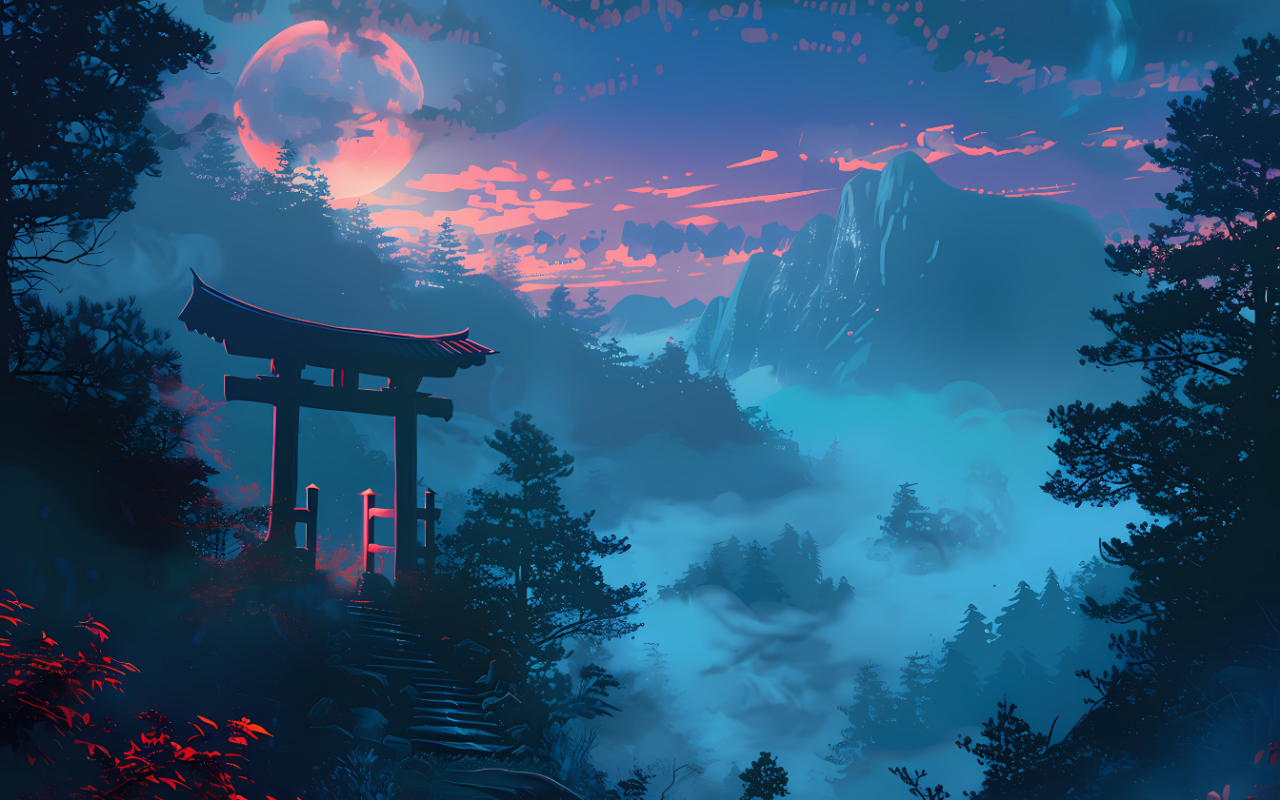
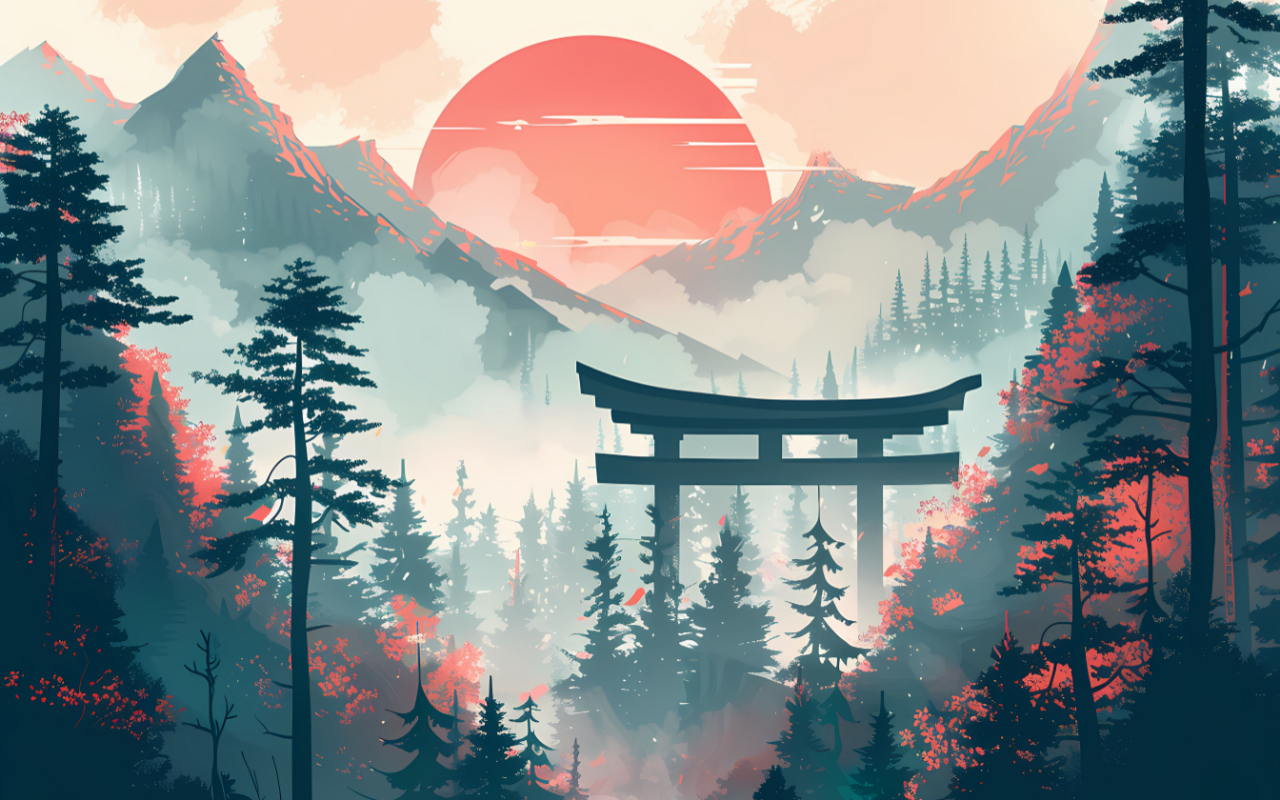
Before and after one commit to BrackListed/Gacha-game, a React (Vite) app: page /Duels in a window 1280 px wide. Before the commit this address had no page. Built offline with nearby package versions, Linux system fonts and the light colour scheme.

Commit message:
Finished storage system and added link to Duels page

```diff
--- a/src/App.tsx
+++ b/src/App.tsx
@@ -4,6 +4,7 @@ import { BrowserRouter } from "react-router-dom";
 import { Routes } from "react-router-dom";
 import { Route } from "react-router-dom";
 import { Storage } from "./Pages/Storage";
+import { Duels } from "./Pages/Duels";
 
 
 type Character ={
@@ -11,6 +12,7 @@ type Character ={
   Atk: number;
   Def: number;
   img: string;
+  id: number;
 }
 
 export default function App(){
@@ -24,12 +26,20 @@ export default function App(){
         setCharacter = {setCharacter}
       />
     }></Route>
+
     <Route path = "/Storage" element = {
       <Storage
       characters = {characters}
       setCharacter = {setCharacter}
       />
     }></Route>
+
+    <Route path = "/Duels" element = {
+      <Duels
+        characters = {characters}
+      />
+    }></Route>
+
   </Routes>
   </BrowserRouter>)
 }
--- /dev/null
+++ b/src/Pages/Duels.tsx
@@ -0,0 +1,16 @@
+type Character ={
+    name: string;
+    Atk: number;
+    Def: number;
+    id: number;
+}
+
+type DuelProps = {
+    characters: Character[]
+}
+
+export function Duels({characters}: DuelProps) {
+    return(
+        <div id ="body" className="bg-[url('/Background/Duels.jpg')] w-screen h-screen bg-no-repeat bg-center bg-cover bg-fixed flex flex-col items-center"></div>
+    )
+}
--- a/src/assets/Main.tsx
+++ b/src/assets/Main.tsx
@@ -33,7 +33,7 @@ let mythicalCharacters = [
 
 
 type MainProps = {
-    characters: Character[]; //turn it into array
+    characters: Character[];
     setCharacter: (value: Character[]) => void
 }
 export function Main({characters, setCharacter}: MainProps){
@@ -42,10 +42,10 @@ export function Main({characters, setCharacter}: MainProps){
     return(
 
         <div className="flex flex-col gap-3 items-center">
-            <div className="flex gap-7 my-10 justify-center w-screen items-center"> {/* //header */}
+            <div className="flex gap-7 my-10 justify-center w-screen items-center">
                 <Link to="/Storage"><Buttons>STORAGE</Buttons></Link>
                 {<Buttons onClick = {() => startGame(setTempCharacter, hasDrawnCharacter)}>START</Buttons>}
-                <Buttons>CHARACTER DUELS</Buttons>
+                <Link to="/Duels"><Buttons>CHARACTER DUELS</Buttons></Link>
             </div> {/* //header closing */}
 
             <div className="flex gap-4">
@@ -91,13 +91,12 @@ function startGame(setTempCharacter: (value: Character) => void, hasDrawnCharact
         setTempCharacter(tempCharacter)
     }
     hasDrawnCharacter(true)
-    console.log(tempCharacter.img)
 }
 
 function storeCharacter(tempCharacter: Character, setCharacter: (value: Character[]) => void, characters: Character[]){
     if(characters.length === 0){
         setCharacter([tempCharacter])
-        localStorage.setItem("character-storage", JSON.stringify(tempCharacter)) //saves the character
+        localStorage.setItem("character-storage", JSON.stringify(tempCharacter))
     } else{
         if(characters.length < 10){
             const characterStorage = [...characters, tempCharacter]
```
Also changed, not shown: public/Background/Duels.jpg (added).
